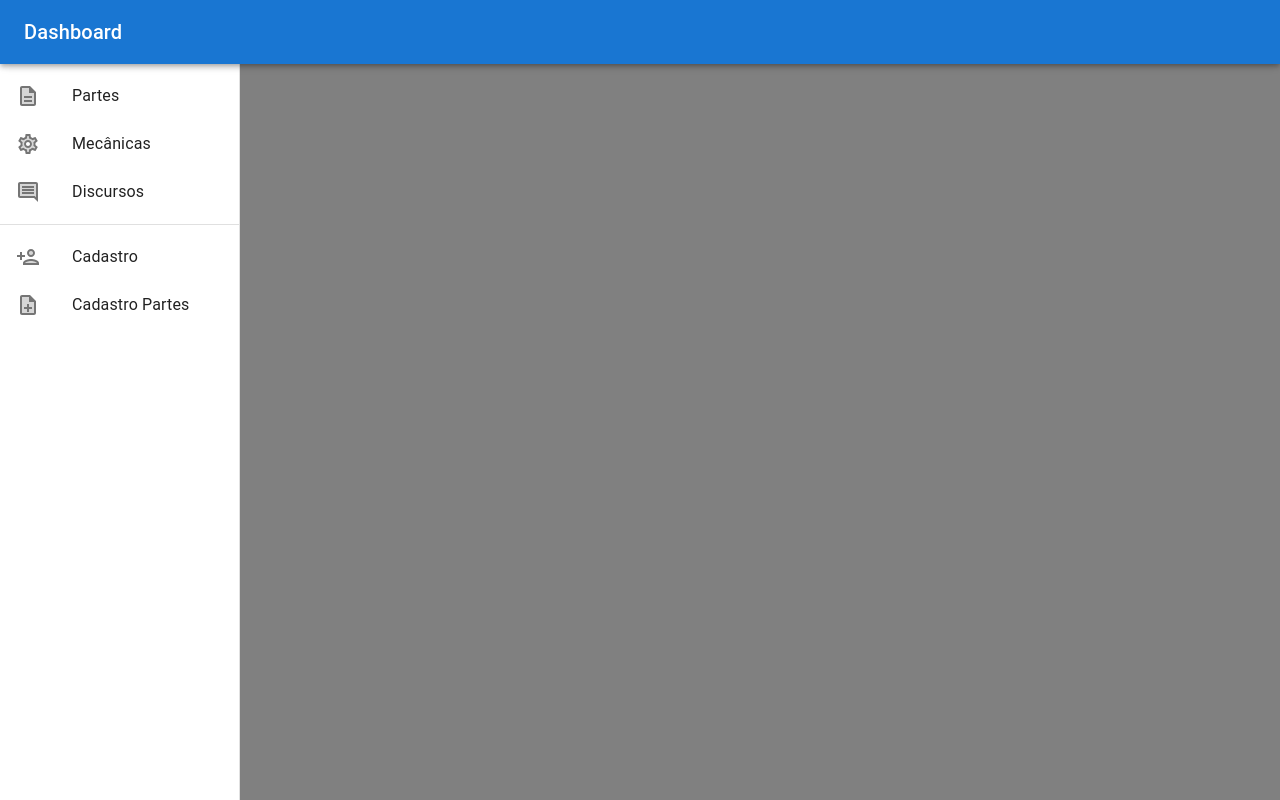
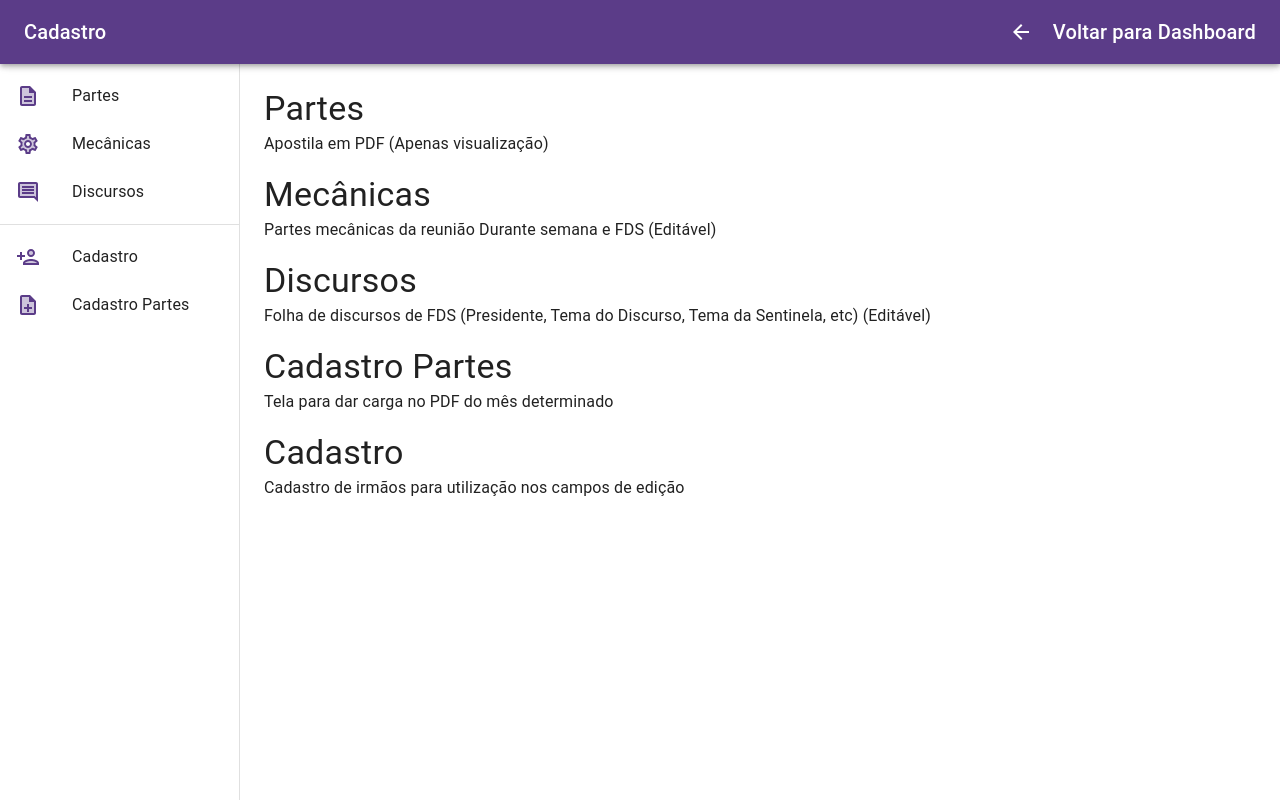
Before and after one commit to czndy/quadro_anuncios_web, a React (Create React App) app in the folder frontend/: page /cadastro in a window 1280 px wide. Built offline with nearby package versions, Linux system fonts and the light colour scheme.

Commit message:
cssChange

```diff
--- a/frontend/src/pages/Cadastro/cadastro.js
+++ b/frontend/src/pages/Cadastro/cadastro.js
@@ -1,8 +1,6 @@
+import Box from "@mui/material/Box";
+import * as React from "react";
+
 export default function Cadastro({menu}) {
-  return (
-    <>
-      {menu}
-      <h2>CADASTRO</h2>
-    </>
-  );
+  return <Box sx={{display: "flex", height: "100vh"}}>{menu}</Box>;
 }
--- a/frontend/src/pages/CadastroPartes/cadastroPartes.js
+++ b/frontend/src/pages/CadastroPartes/cadastroPartes.js
@@ -1,5 +1,6 @@
-export default function CadastroPartes(){
-    return (
-        <h2>CADASTRO PARTES</h2>
-    )
+import Box from "@mui/material/Box";
+import * as React from "react";
+
+export default function CadastroPartes({menu}) {
+  return <Box sx={{display: "flex", height: "100vh"}}>{menu}</Box>;
 }
--- a/frontend/src/pages/Dashboard/dashboard.js
+++ b/frontend/src/pages/Dashboard/dashboard.js
@@ -1,35 +1,10 @@
-import AppBar from "@mui/material/AppBar";
 import Box from "@mui/material/Box";
-import CssBaseline from "@mui/material/CssBaseline";
-import Divider from "@mui/material/Divider";
-import Drawer from "@mui/material/Drawer";
-import List from "@mui/material/List";
-import ListItem from "@mui/material/ListItem";
-import ListItemButton from "@mui/material/ListItemButton";
-import ListItemIcon from "@mui/material/ListItemIcon";
-import ListItemText from "@mui/material/ListItemText";
-import Toolbar from "@mui/material/Toolbar";
-import Typography from "@mui/material/Typography";
+import * as React from "react";
 
-import CommentTwoToneIcon from "@mui/icons-material/CommentTwoTone";
-import DescriptionTwoToneIcon from "@mui/icons-material/DescriptionTwoTone";
-import NoteAddTwoToneIcon from "@mui/icons-material/NoteAddTwoTone";
-import PersonAddTwoToneIcon from "@mui/icons-material/PersonAddTwoTone";
-import SettingsTwoToneIcon from "@mui/icons-material/SettingsTwoTone";
+export default function Dashboard({menu, ct}) {
+  const content = `<>
 
-import * as React from "react";
-import {useNavigate} from "react-router-dom";
-import Menu from "../Menu/menu";
-
-export default function Dashboard({menu}) {
-  return (
-    <Box sx={{display: "flex", height: "100vh"}}>
-      {menu}
-
-      <Box component="main" sx={{flexGrow: 1, p: 3}}>
-        <Toolbar />
-
-        <Typography variant="h4">Partes</Typography>
+<Typography variant="h4">Partes</Typography>
         <Typography variant="subtitle1" paragraph>
           Apostila em PDF (Apenas visualização)
         </Typography>
@@ -54,7 +29,10 @@ export default function Dashboard({menu}) {
         <Typography variant="subtitle1" paragraph>
           Cadastro de irmãos para utilização nos campos de edição
         </Typography>
-      </Box>
-    </Box>
-  );
+
+</>`;
+
+  ct = content;
+
+  return <Box sx={{display: "flex", height: "100vh"}}>{menu}</Box>;
 }
--- a/frontend/src/pages/Discursos/discursos.js
+++ b/frontend/src/pages/Discursos/discursos.js
@@ -1,5 +1,6 @@
-export default function Discursos(){
-    return (
-        <h2>DISCURSOS</h2>
-    )
+import Box from "@mui/material/Box";
+import * as React from "react";
+
+export default function Discursos({menu}) {
+  return <Box sx={{display: "flex", height: "100vh"}}>{menu}</Box>;
 }
--- a/frontend/src/pages/Login/login.css
+++ b/frontend/src/pages/Login/login.css
@@ -1,3 +1,3 @@
 html {
-    background-color:gray;
+  background-color: gray;
 }
--- a/frontend/src/pages/Mecanicas/mecanicas.js
+++ b/frontend/src/pages/Mecanicas/mecanicas.js
@@ -1,5 +1,6 @@
-export default function Mecanicas(){
-    return(
-        <h2>MECANICAS</h2>
-    )
+import Box from "@mui/material/Box";
+import * as React from "react";
+
+export default function Mecanicas({menu}) {
+  return <Box sx={{display: "flex", height: "100vh"}}>{menu}</Box>;
 }
--- a/frontend/src/pages/Menu/menu.js
+++ b/frontend/src/pages/Menu/menu.js
@@ -12,6 +12,7 @@ import Toolbar from "@mui/material/Toolbar";
 import Typography from "@mui/material/Typography";
 import React from "react";
 
+import ArrowBackTwoToneIcon from "@mui/icons-material/ArrowBackTwoTone";
 import CommentTwoToneIcon from "@mui/icons-material/CommentTwoTone";
 import DescriptionTwoToneIcon from "@mui/icons-material/DescriptionTwoTone";
 import NoteAddTwoToneIcon from "@mui/icons-material/NoteAddTwoTone";
@@ -22,7 +23,7 @@ import {useNavigate} from "react-router-dom";
 
 const drawerWidth = 240;
 
-export default function Menu() {
+export default function Menu({name}) {
   let navigate = useNavigate();
 
   return (
@@ -30,11 +31,43 @@ export default function Menu() {
       <CssBaseline />
       <AppBar
         position="fixed"
-        sx={{zIndex: (theme) => theme.zIndex.drawer + 1}}
+        sx={{
+          zIndex: (theme) => theme.zIndex.drawer + 1,
+          backgroundColor: "#5b3c88",
+        }}
       >
         <Toolbar>
-          <Typography variant="h6" noWrap component="div">
-            Dashboard
+          <Typography
+            variant="h6"
+            noWrap
+            component="div"
+            sx={{
+              width: "100%",
+              display: "flex",
+              justifyContent: "space-between",
+              alignItems: "center",
+            }}
+          >
+            {name}
+            {name !== "Dashboard" ? (
+              <Box
+                sx={{
+                  display: "flex",
+                  justifyContent: "space-between",
+                  alignItems: "center",
+                  gap: "20px",
+                  cursor: "pointer",
+                }}
+                onClick={() => {
+                  navigate("/dashboard");
+                }}
+              >
+                <ArrowBackTwoToneIcon />
+                Voltar para Dashboard
+              </Box>
+            ) : (
+              ""
+            )}
           </Typography>
         </Toolbar>
       </AppBar>
@@ -59,7 +92,7 @@ export default function Menu() {
             >
               <ListItemButton>
                 <ListItemIcon>
-                  <DescriptionTwoToneIcon />
+                  <DescriptionTwoToneIcon style={{color: "#5b3c88"}} />
                 </ListItemIcon>
                 <ListItemText primary={"Partes"} />
               </ListItemButton>
@@ -74,7 +107,7 @@ export default function Menu() {
             >
               <ListItemButton>
                 <ListItemIcon>
-                  <SettingsTwoToneIcon />
+                  <SettingsTwoToneIcon style={{color: "#5b3c88"}} />
                 </ListItemIcon>
                 <ListItemText primary={"Mecânicas"} />
               </ListItemButton>
@@ -89,7 +122,7 @@ export default function Menu() {
             >
               <ListItemButton>
                 <ListItemIcon>
-                  <CommentTwoToneIcon />
+                  <CommentTwoToneIcon style={{color: "#5b3c88"}} />
                 </ListItemIcon>
                 <ListItemText primary={"Discursos"} />
               </ListItemButton>
@@ -108,7 +141,7 @@ export default function Menu() {
             >
               <ListItemButton>
                 <ListItemIcon>
-                  <PersonAddTwoToneIcon />
+                  <PersonAddTwoToneIcon style={{color: "#5b3c88"}} />
                 </ListItemIcon>
                 <ListItemText primary={"Cadastro"} />
               </ListItemButton>
@@ -123,7 +156,7 @@ export default function Menu() {
             >
               <ListItemButton>
                 <ListItemIcon>
-                  <NoteAddTwoToneIcon />
+                  <NoteAddTwoToneIcon style={{color: "#5b3c88"}} />
                 </ListItemIcon>
                 <ListItemText primary={"Cadastro Partes"} />
               </ListItemButton>
@@ -131,6 +164,38 @@ export default function Menu() {
           </List>
         </Box>
       </Drawer>
+
+      <Box component="main" sx={{flexGrow: 1, p: 3}}>
+        <Toolbar />
+
+        <Typography Typography variant="h4">
+          Partes
+        </Typography>
+        <Typography variant="subtitle1" paragraph>
+          Apostila em PDF (Apenas visualização)
+        </Typography>
+
+        <Typography variant="h4">Mecânicas</Typography>
+        <Typography variant="subtitle1" paragraph>
+          Partes mecânicas da reunião Durante semana e FDS (Editável)
+        </Typography>
+
+        <Typography variant="h4">Discursos</Typography>
+        <Typography variant="subtitle1" paragraph>
+          Folha de discursos de FDS (Presidente, Tema do Discurso, Tema da
+          Sentinela, etc) (Editável)
+        </Typography>
+
+        <Typography variant="h4">Cadastro Partes</Typography>
+        <Typography variant="subtitle1" paragraph>
+          Tela para dar carga no PDF do mês determinado
+        </Typography>
+
+        <Typography variant="h4">Cadastro</Typography>
+        <Typography variant="subtitle1" paragraph>
+          Cadastro de irmãos para utilização nos campos de edição
+        </Typography>
+      </Box>
     </>
   );
 }
--- a/frontend/src/pages/Partes/partes.js
+++ b/frontend/src/pages/Partes/partes.js
@@ -1,5 +1,6 @@
-export default function Partes(){
-    return (
-        <h2>PARTES</h2>
-    )
+import Box from "@mui/material/Box";
+import * as React from "react";
+
+export default function Partes({menu}) {
+  return <Box sx={{display: "flex", height: "100vh"}}>{menu}</Box>;
 }
--- a/frontend/src/router.js
+++ b/frontend/src/router.js
@@ -16,12 +16,30 @@ export default function Router() {
     <BrowserRouter>
       <Routes>
         <Route path="/" element={<Login />} />
-        <Route path="/dashboard" element={<Dashboard menu={<Menu />} />} />
-        <Route path="/mecanicas" element={<Mecanicas />} />
-        <Route path="/discursos" element={<Discursos />} />
-        <Route path="/cadastro" element={<Cadastro menu={<Menu />} />} />
-        <Route path="/partes" element={<Partes />} />
-        <Route path="/cadastro-partes" element={<CadastroPartes />} />
+        <Route
+          path="/dashboard"
+          element={<Dashboard menu={<Menu name="Dashboard" />} />}
+        />
+        <Route
+          path="/mecanicas"
+          element={<Mecanicas menu={<Menu name="Mecânicas" />} />}
+        />
+        <Route
+          path="/discursos"
+          element={<Discursos menu={<Menu name="Discursos" />} />}
+        />
+        <Route
+          path="/cadastro"
+          element={<Cadastro menu={<Menu name="Cadastro" />} />}
+        />
+        <Route
+          path="/partes"
+          element={<Partes menu={<Menu name="Partes" />} />}
+        />
+        <Route
+          path="/cadastro-partes"
+          element={<CadastroPartes menu={<Menu name="Cadastro Partes" />} />}
+        />
         <Route path="/teste" element={<Teste />} />
       </Routes>
     </BrowserRouter>
```
Also changed, not shown: frontend/src/pages/Login/login.js (+38 -15 lines).
